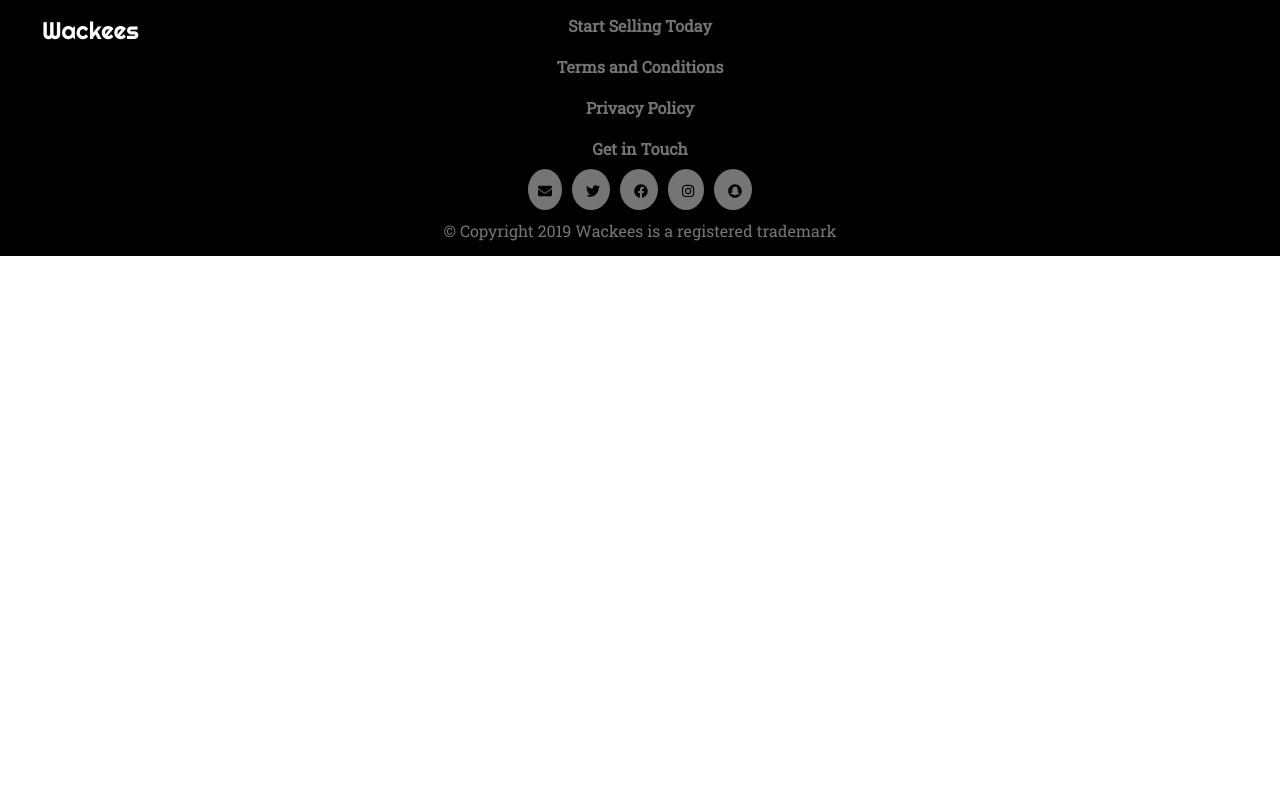
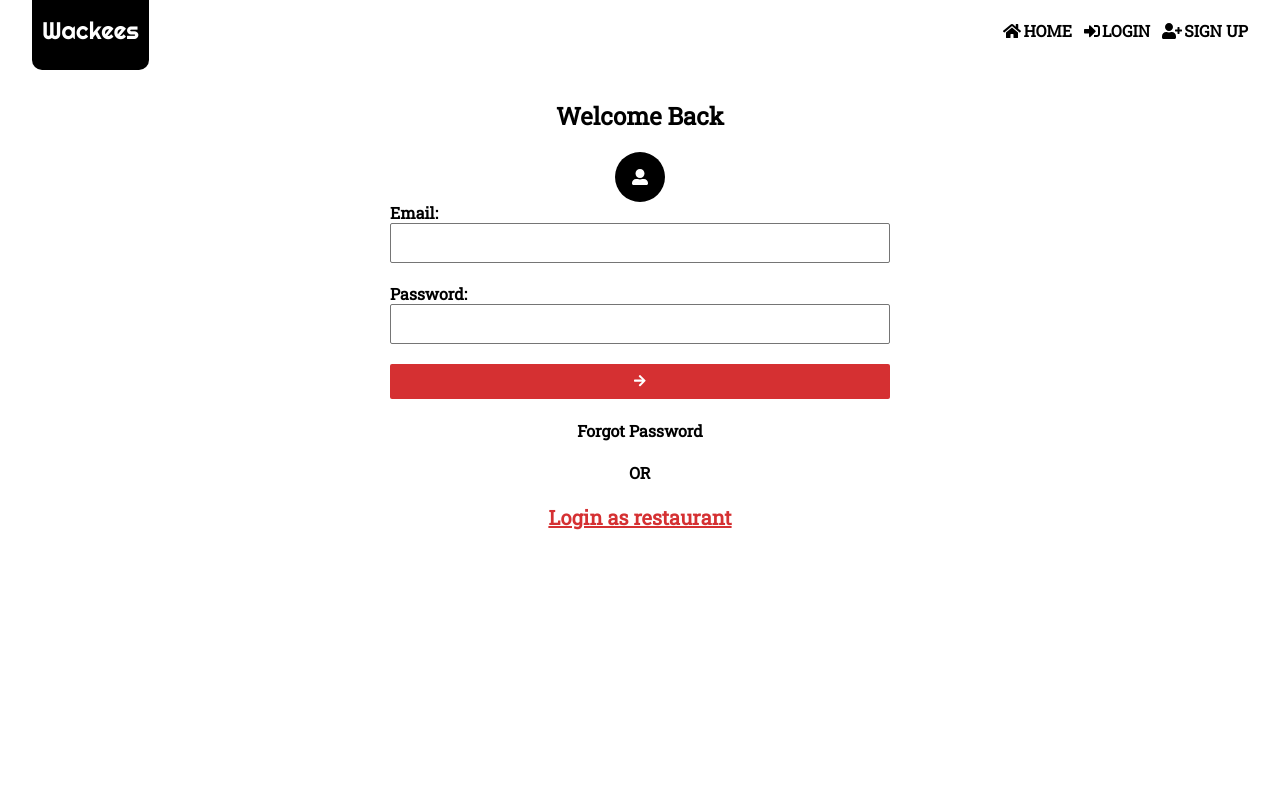
Before and after one commit to MlkMahmud/Wackees, a React (Create React App) app in the folder client/: page /login in a window 1280 px wide. Shown: the top 800 px of the page. Built offline with nearby package versions, Linux system fonts and the light colour scheme.

Commit message:
- Add Login compnent - Implement login dispatch

```diff
--- a/client/src/App.js
+++ b/client/src/App.js
@@ -5,10 +5,15 @@ import Footer from './components/layout/footer';
 import Home from './components/home';
 import './utils/fontawesome';
 
+const Login = React.lazy(() => import('./components/authentication/login'));
+
 const App = () => (
   <Router>
     <Header />
     <Route path="/" exact component={Home} />
+    <React.Suspense fallback={null}>
+      <Route path="/login" component={Login} />
+    </React.Suspense>
     <Footer />
   </Router>
 );
--- /dev/null
+++ b/client/src/actions/signIn.js
@@ -0,0 +1,40 @@
+import history from '../utils/history';
+
+const signIn = (e, isCustomer) => (dispatch) => {
+  e.preventDefault();
+  const { login } = document.forms;
+  const { value: email } = login.email;
+  const { value: password } = login.password;
+  const url = isCustomer ? '/api/v1/auth/login/customer' : '/api/v1/auth/login/restaurant';
+  const role = isCustomer ? 'Customer' : 'Restaurant';
+
+  fetch(url, {
+    method: 'POST',
+    headers: { 'Content-Type': 'application/x-www-form-urlencoded' },
+    body: `email=${email}&password=${password}`,
+  })
+    .then(res => res.json())
+    .then((payload) => {
+      if ('message' in payload) throw Error(payload.message);
+      dispatch({
+        type: 'LOGIN',
+        payload,
+        role,
+      });
+      history.push('/');
+    })
+    .catch(({ message }) => {
+      dispatch({
+        type: 'ERROR',
+        message,
+      });
+      setTimeout(() => dispatch({
+        type: 'CLEAR ERROR',
+      }), 3000);
+    });
+
+  login.email.value = '';
+  login.password.value = '';
+};
+
+export default signIn;
--- /dev/null
+++ b/client/src/actions/toggleUser.js
@@ -0,0 +1,7 @@
+const toggleUser = () => (dispatch) => {
+  dispatch({
+    type: 'TOGGLE USER',
+  });
+};
+
+export default toggleUser;
--- /dev/null
+++ b/client/src/components/authentication/ToggleUserBtn.js
@@ -0,0 +1,25 @@
+import React from 'react';
+import { connect } from 'react-redux';
+import PropTypes from 'prop-types';
+import toggleUser from '../../actions/toggleUser';
+
+const ToggleUserBtn = ({ toggle, children }) => (
+  <button
+    type="button"
+    className="switch_user_role"
+    onClick={toggle}
+  >
+    {children}
+  </button>
+);
+
+ToggleUserBtn.propTypes = {
+  toggle: PropTypes.func.isRequired,
+  children: PropTypes.node.isRequired,
+};
+
+const mapDispatchToProps = {
+  toggle: toggleUser,
+};
+
+export default connect(null, mapDispatchToProps)(ToggleUserBtn);
--- /dev/null
+++ b/client/src/components/authentication/authentication.css
@@ -0,0 +1,91 @@
+.login_form,
+.sign_up_form {
+  width: 80%;
+  max-width: 500px;
+  margin: 100px auto 10px auto;
+  min-height: 100vh;
+  font-weight: bolder;
+}
+
+.user_icon_container {
+  margin: 0 auto;
+  display: block;
+  width: 50px;
+  height: 50px;
+  line-height: 50px;
+  border-radius: 50%;
+  background: black;
+  text-align: center;
+}
+
+.user_icon > path {
+  color: #FFF;
+}
+
+.email_input_container,
+.name_input_container,
+.password_input_container {
+  width: 100%;
+  margin: 20px 0;
+  position: relative;
+}
+
+.login_form input, .sign_up_form input {
+  width: 100%;
+  border: 1px solid rgb(117, 117, 117);
+  padding: 10px 0 10px 10px;
+  border-radius: 2px;
+  font-size: 16px;
+}
+
+.auth_submit_btn {
+  display: block;
+  max-width: 500px;
+  width: 100%;
+  margin: 20px 0;
+  border-radius: 2px;
+  cursor: pointer;
+  padding: 10px 0;
+  text-align: center;
+  border: #d53032;
+  background: #d53032;
+}
+
+.fa-arrow-right > path {
+  color: white;
+  font-weight: bolder;
+  font-size: 20px;
+}
+
+.lost_password {
+  display: block;
+  background: none;
+  border: none;
+  width: 100%;
+  font: normal normal 700 normal 16px / normal "Roboto Slab", serif;
+  max-width: 500px;
+  text-align: center;
+}
+
+.switch_user_role {
+  display: block;
+  width: 100%;
+  border: none;
+  background: none;
+  font: normal normal 700 normal 20px / normal "Roboto Slab", serif;
+  text-align: center;
+  margin: 20px 0;
+  color: #d53032;
+  text-decoration: underline;
+}
+
+.or {
+  display: block;
+  margin: 20px 0;
+  text-align: center;
+  font-weight: bolder;
+}
+
+.login_form_welcome_message {
+  text-align: center;
+}
--- /dev/null
+++ b/client/src/components/authentication/login/index.js
@@ -0,0 +1,52 @@
+import React from 'react';
+import { FontAwesomeIcon } from '@fortawesome/react-fontawesome';
+import { connect } from 'react-redux';
+import PropTypes from 'prop-types';
+import ToggleUserBtn from '../ToggleUserBtn';
+import signIn from '../../../actions/signIn';
+import '../authentication.css';
+
+const Login = ({ isCustomer, login }) => (
+  <form onSubmit={e => login(e, isCustomer)} name="login" className="login_form">
+    <h2 className="login_form_welcome_message">Welcome Back</h2>
+    <div className="user_icon_container">
+      <FontAwesomeIcon icon="user-alt" className="user_icon" />
+    </div>
+    <div id="email">
+      <label htmlFor="email">Email:</label>
+      <input id="email" name="email" autoComplete="email" type="email" required="required" />
+    </div>
+    <div className="password_input_container">
+      <label htmlFor="password">Password:</label>
+      <input id="password" name="password" autoComplete="current-password" type="password" required="required" />
+    </div>
+    <button className="auth_submit_btn" type="submit">
+      <FontAwesomeIcon icon="arrow-right" />
+    </button>
+    <button
+      type="button"
+      className="lost_password"
+    >
+      Forgot Password
+    </button>
+    <span className="or">OR</span>
+    <ToggleUserBtn>
+      {isCustomer ? 'Login as restaurant' : 'Login as customer'}
+    </ToggleUserBtn>
+  </form>
+);
+
+Login.propTypes = {
+  isCustomer: PropTypes.bool.isRequired,
+  login: PropTypes.func.isRequired,
+};
+
+const mapStateToProps = ({ isCustomer }) => ({
+  isCustomer,
+});
+
+const mapDispatchToProps = {
+  login: signIn,
+};
+
+export default connect(mapStateToProps, mapDispatchToProps)(Login);
--- a/client/src/reducers/currentUser.js
+++ b/client/src/reducers/currentUser.js
@@ -1,17 +1,9 @@
-const currentUser = (state = {
-  role: 'Customer',
-  cart: [],
-}, { type, payload }) => {
+const currentUser = (state = {}, { type, payload, role }) => {
   switch (type) {
-    case 'CUSTOMER LOGIN':
+    case 'LOGIN':
       return {
         ...payload,
-        role: 'Customer',
-      };
-    case 'RESTAURANT LOGIN':
-      return {
-        ...payload,
-        role: 'Restaurant',
+        role,
       };
     case 'LOGOUT':
       return {};
--- a/client/src/reducers/index.js
+++ b/client/src/reducers/index.js
@@ -1,5 +1,6 @@
 import { combineReducers } from 'redux';
 import currentUser from './currentUser';
+import isCustomer from './isCustomer';
 import restaurants from './restaurants';
 import error from './error';
 
@@ -7,4 +8,5 @@ export default combineReducers({
   currentUser,
   restaurants,
   error,
+  isCustomer,
 });
--- /dev/null
+++ b/client/src/reducers/isCustomer.js
@@ -0,0 +1,10 @@
+const isCustomer = (state = true, { type }) => {
+  switch (type) {
+    case 'TOGGLE USER':
+      return !state;
+    default:
+      return state;
+  }
+};
+
+export default isCustomer;
--- /dev/null
+++ b/client/src/utils/history.js
@@ -0,0 +1,3 @@
+import { createBrowserHistory } from 'history';
+
+export default createBrowserHistory();
```
